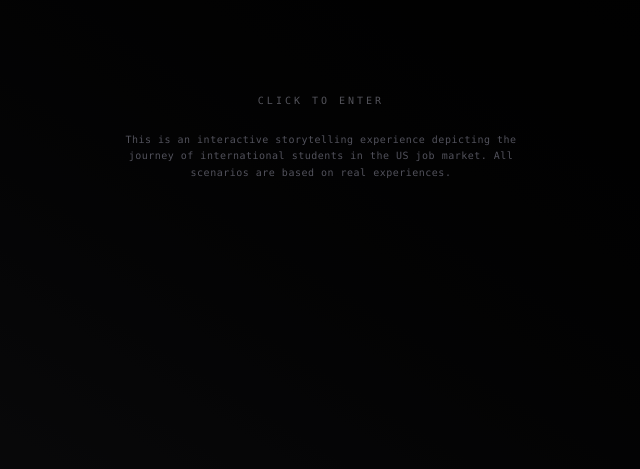
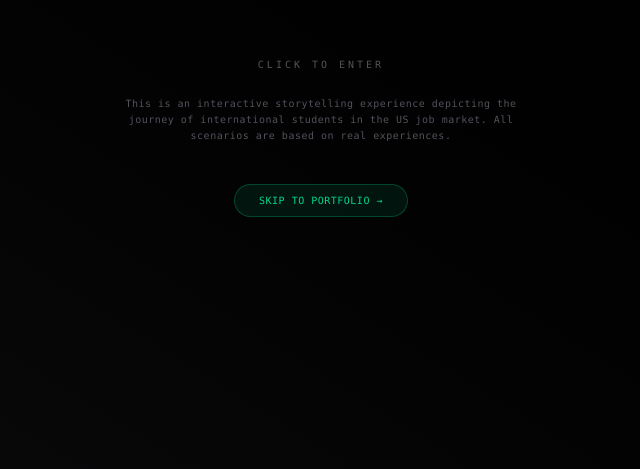
Before and after one commit to prajwal2308/Zo-Challenge-Portfolio, a React (Vite) app: page / in a window 1280 px wide. Shown: the part 263-732 px from the top of the page, without its empty margins (319-959 px from the left). Built offline with nearby package versions, Linux system fonts and the light colour scheme.

Commit message:
Add Skip to Portfolio on initial page

```diff
--- a/src/pages/waiting-room.tsx
+++ b/src/pages/waiting-room.tsx
@@ -105,6 +105,21 @@ export default function WaitingRoomPage() {
             <motion.div className="text-zinc-600 font-mono text-[9px] md:text-[10px] tracking-wider text-center max-w-md px-6 leading-relaxed">
               This is an interactive storytelling experience depicting the journey of international students in the US job market. All scenarios are based on real experiences.
             </motion.div>
+            {/* Skip to Portfolio */}
+            <motion.button
+              initial={{ opacity: 0, y: 20 }}
+              animate={{ opacity: 1, y: 0 }}
+              transition={{ delay: 1, duration: 0.5 }}
+              onClick={(e) => {
+                e.stopPropagation();
+                stopSadMusic();
+                setStage('home');
+                setIsRevealed(true);
+              }}
+              className="mt-4 px-6 py-2 rounded-full border border-emerald-500/30 bg-emerald-500/10 text-emerald-400 font-mono text-[10px] uppercase tracking-wider hover:bg-emerald-500/20 transition-colors"
+            >
+              Skip to Portfolio →
+            </motion.button>
           </motion.div>
         )}
       </AnimatePresence>
```
